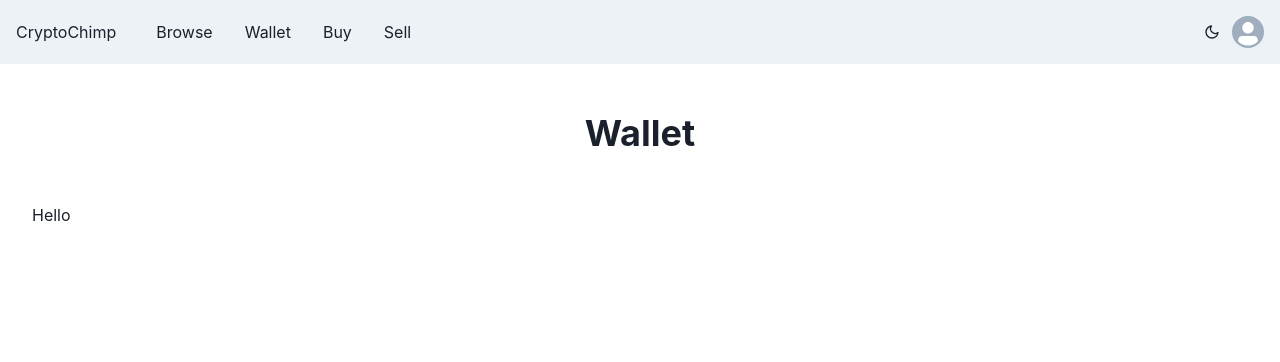
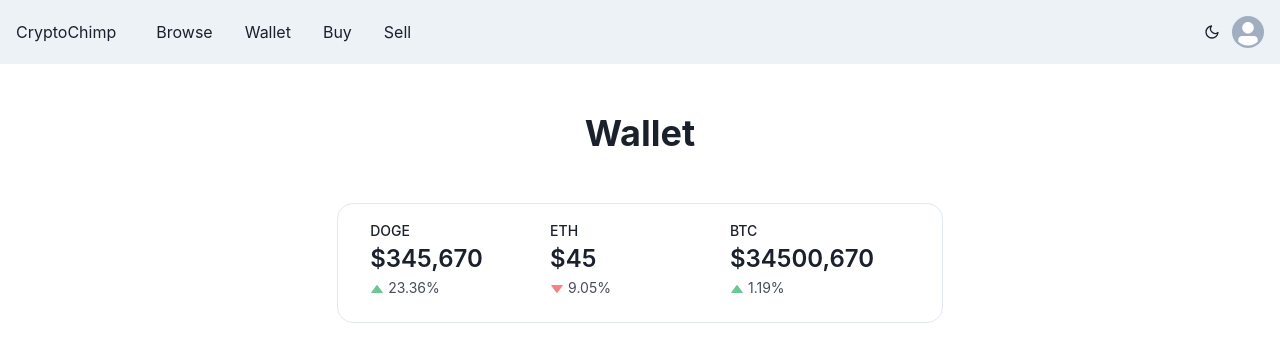
Before and after one commit to CryptoChimp/client, a React (Create React App) app: page /wallet in a window 1280 px wide. Shown: the top 362 px of the page. Built offline with nearby package versions, Linux system fonts and the light colour scheme; no server answers.

Commit message:
Design TopStocks components

```diff
--- /dev/null
+++ b/src/components/wallet/TopStocks.js
@@ -0,0 +1,45 @@
+import React from 'react';
+import {
+  Stat,
+  StatLabel,
+  StatNumber,
+  StatHelpText,
+  StatArrow,
+  StatGroup,
+  Container,
+} from '@chakra-ui/react';
+
+export const TopStocks = () => {
+  return (
+    <Container borderWidth={1} rounded="2xl">
+      <StatGroup p={4}>
+        <Stat>
+          <StatLabel>DOGE</StatLabel>
+          <StatNumber>$345,670</StatNumber>
+          <StatHelpText>
+            <StatArrow type="increase" />
+            23.36%
+          </StatHelpText>
+        </Stat>
+
+        <Stat>
+          <StatLabel>ETH</StatLabel>
+          <StatNumber>$45</StatNumber>
+          <StatHelpText>
+            <StatArrow type="decrease" />
+            9.05%
+          </StatHelpText>
+        </Stat>
+
+        <Stat>
+          <StatLabel>BTC</StatLabel>
+          <StatNumber>$34500,670</StatNumber>
+          <StatHelpText>
+            <StatArrow type="increase" />
+            1.19%
+          </StatHelpText>
+        </Stat>
+      </StatGroup>
+    </Container>
+  );
+};
--- a/src/components/wallet/index.js
+++ b/src/components/wallet/index.js
@@ -1,5 +1,7 @@
 import React from 'react';
 
+import { TopStocks } from './TopStocks';
+
 export const Wallet = () => {
-  return <h1>Hello</h1>;
+  return <TopStocks />;
 };
```
